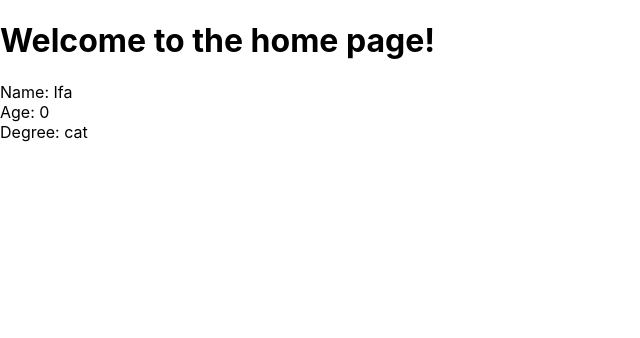
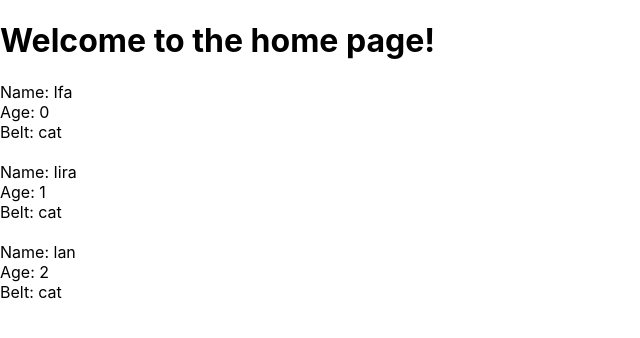
Before and after one commit to AliAzlan1/react_netninja_follow, a React (Create React App) app in the folder myapp/: page / in a window 1280 px wide. Shown: the top 338 px of the page, without its empty margins (0-640 px from the left). Built offline with nearby package versions, Linux system fonts and the light colour scheme; the HTML template or start-up script is replaced by a standard one.

Commit message:
Lesson 14: learnt how to output list in react

```diff
--- a/myapp/src/App.js
+++ b/myapp/src/App.js
@@ -1,13 +1,22 @@
 import React from 'react';
 import Ninjas from './Ninjas'
 
-function App() {
-  return (
-    <div className="App">
-      <h1>Welcome to the home page!</h1>
-      <Ninjas name='Ifa' age='0' degree='cat' />
-    </div>
-  );
+class App extends React.Component {
+  state = {
+    ninjas: [
+      { name:'Ifa', age:0, belt:'cat', id:1 },
+      { name:'Iira', age:1, belt:'cat', id:2 },
+      { name:'lan', age:2, belt:'cat', id:3 },
+    ]
+  }
+  render(){
+    return (
+      <div className="App">
+        <h1>Welcome to the home page!</h1>
+        <Ninjas ninjas={this.state.ninjas} />
+      </div>
+    );
+  }
 }
 
 export default App;
--- a/myapp/src/Ninjas.js
+++ b/myapp/src/Ninjas.js
@@ -2,12 +2,20 @@ import React, { Component } from 'react';
 
 class Ninjas extends Component{
     render(){
-        const {name, age, degree} = this.props;
+        const {ninjas} = this.props;
+        const ninjaList = ninjas.map(ninja=> {
+            return(
+                <div className="ninja" key={ ninja.id } >
+                    <div>Name: { ninja.name } </div>
+                    <div>Age: { ninja.age } </div>
+                    <div>Belt: { ninja.belt } </div>
+                    <br></br>
+                </div>
+            )
+        })
         return(
-            <div className="ninja">
-                <div>Name: {name} </div>
-                <div>Age: {age} </div>
-                <div>Degree: {degree} </div>
+            <div className="ninja-list">
+                { ninjaList }
             </div>
         )
     }
```
